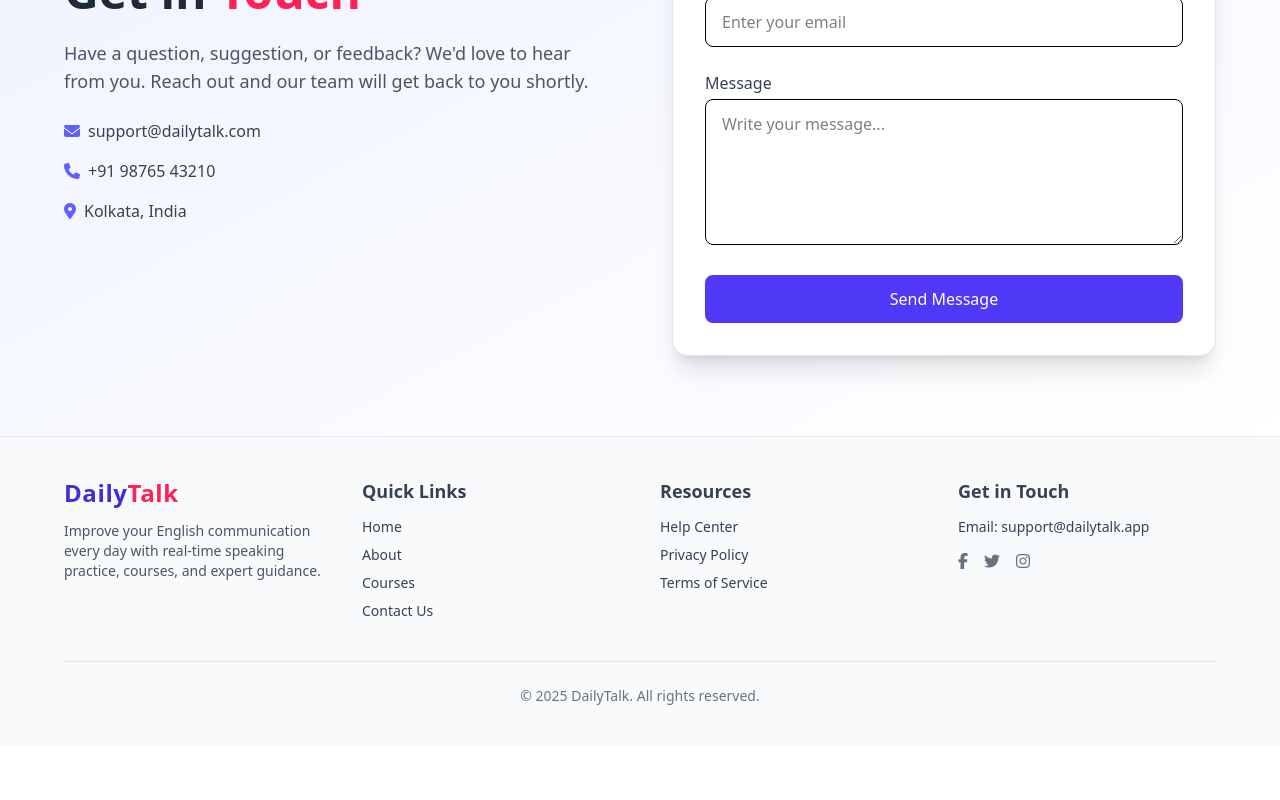
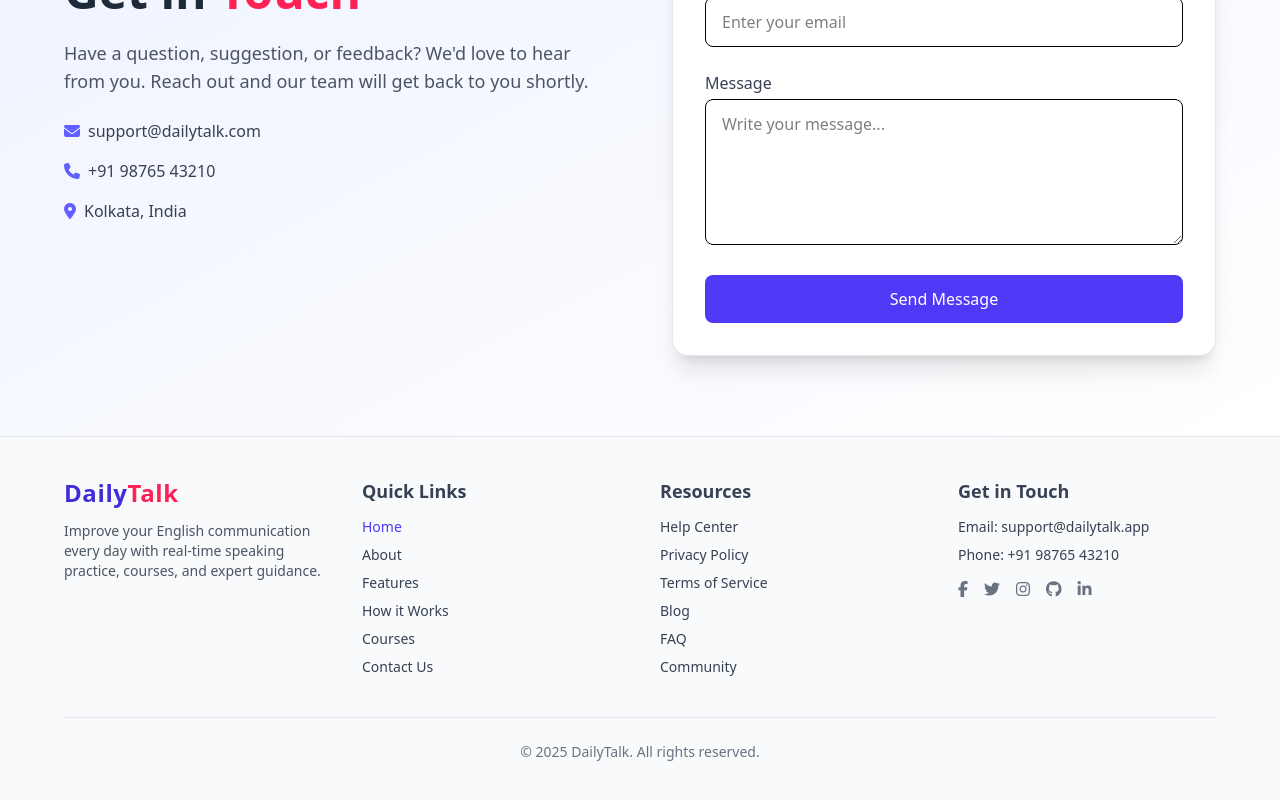
Before and after one commit to Suchismita04/English-Speaking-App, a React (Vite) app in the folder client/: page / in a window 1280 px wide. Shown: the part 4791-5591 px from the top of the page. Before the commit the page ends 5537 px from the top, so only its background shows below. Built offline with nearby package versions, Linux system fonts and the light colour scheme.

Commit message:
implement smooth scrolling and update footer links for better navigation

```diff
--- a/client/src/components/common/Footer.tsx
+++ b/client/src/components/common/Footer.tsx
@@ -1,18 +1,88 @@
-import { Link } from 'react-router-dom';
+import { Link } from "react-router-dom";
+import { useEffect, useState } from "react";
 
 const Footer = () => {
+  const [activeSection, setActiveSection] = useState("/");
+
+  // Smooth scroll function (same as Navbar)
+  const handleSmoothScroll = (
+    e: React.MouseEvent<HTMLAnchorElement>,
+    targetId: string
+  ) => {
+    e.preventDefault();
+
+    if (targetId === "/") {
+      window.scrollTo({ top: 0, behavior: "smooth" });
+      setActiveSection("/");
+      return;
+    }
+
+    const element = document.querySelector(targetId);
+    if (element) {
+      const navbarHeight = 80;
+      const elementPosition = element.getBoundingClientRect().top;
+      const offsetPosition = elementPosition + window.pageYOffset - navbarHeight;
+
+      window.scrollTo({
+        top: offsetPosition,
+        behavior: "smooth",
+      });
+    }
+  };
+
+  // Detect active section on scroll (same as Navbar)
+  useEffect(() => {
+    const handleScroll = () => {
+      const sections = ["about", "features", "how-it-works", "courses", "contact"];
+      const scrollPosition = window.scrollY + 100;
+
+      if (window.scrollY < 100) {
+        setActiveSection("/");
+        return;
+      }
+
+      for (const sectionId of sections) {
+        const element = document.getElementById(sectionId);
+        if (element) {
+          const { offsetTop, offsetHeight } = element;
+          if (
+            scrollPosition >= offsetTop &&
+            scrollPosition < offsetTop + offsetHeight
+          ) {
+            setActiveSection(`#${sectionId}`);
+            return;
+          }
+        }
+      }
+    };
+
+    window.addEventListener("scroll", handleScroll);
+    handleScroll();
+
+    return () => window.removeEventListener("scroll", handleScroll);
+  }, []);
+
+  const linkClass = (section: string) =>
+    `hover:text-indigo-600 transition ${
+      activeSection === section ? "text-indigo-600 font-medium" : ""
+    }`;
+
   return (
     <footer className="bg-gray-50 text-gray-700 border-t border-gray-200">
       <div className="max-w-[1440px] mx-auto px-6 sm:px-10 lg:px-16 py-10">
         <div className="grid grid-cols-1 sm:grid-cols-2 md:grid-cols-4 gap-10">
-
           {/* Logo & Description */}
           <div>
-            <Link to="/" className="text-2xl font-extrabold text-indigo-700 tracking-wide">
+            <Link
+              to="/"
+              onClick={(e) => handleSmoothScroll(e, "/")}
+              className="text-2xl font-extrabold text-indigo-700 tracking-wide"
+            >
               Daily<span className="text-rose-500">Talk</span>
             </Link>
             <p className="mt-3 text-sm text-gray-600">
-              Improve your English communication every day with real-time speaking practice, courses, and expert guidance.
+              Improve your English communication every day with real-time
+              speaking practice, courses, and expert guidance.
             </p>
           </div>
 
@@ -20,10 +90,60 @@ const Footer = () => {
           <div>
             <h3 className="text-lg font-semibold mb-3">Quick Links</h3>
             <ul className="space-y-2 text-sm">
-              <li><Link to="/" className="hover:text-indigo-600 transition">Home</Link></li>
-              <li><Link to="/about" className="hover:text-indigo-600 transition">About</Link></li>
-              <li><Link to="/courses" className="hover:text-indigo-600 transition">Courses</Link></li>
-              <li><Link to="/contact" className="hover:text-indigo-600 transition">Contact Us</Link></li>
+              <li>
+                <a
+                  href="/"
+                  onClick={(e) => handleSmoothScroll(e, "/")}
+                  className={linkClass("/")}
+                >
+                  Home
+                </a>
+              </li>
+              <li>
+                <a
+                  href="#about"
+                  onClick={(e) => handleSmoothScroll(e, "#about")}
+                  className={linkClass("#about")}
+                >
+                  About
+                </a>
+              </li>
+              <li>
+                <a
+                  href="#features"
+                  onClick={(e) => handleSmoothScroll(e, "#features")}
+                  className={linkClass("#features")}
+                >
+                  Features
+                </a>
+              </li>
+              <li>
+                <a
+                  href="#how-it-works"
+                  onClick={(e) => handleSmoothScroll(e, "#how-it-works")}
+                  className={linkClass("#how-it-works")}
+                >
+                  How it Works
+                </a>
+              </li>
+              <li>
+                <a
+                  href="#courses"
+                  onClick={(e) => handleSmoothScroll(e, "#courses")}
+                  className={linkClass("#courses")}
+                >
+                  Courses
+                </a>
+              </li>
+              <li>
+                <a
+                  href="#contact"
+                  onClick={(e) => handleSmoothScroll(e, "#contact")}
+                  className={linkClass("#contact")}
+                >
+                  Contact Us
+                </a>
+              </li>
             </ul>
           </div>
 
@@ -31,9 +151,60 @@ const Footer = () => {
           <div>
             <h3 className="text-lg font-semibold mb-3">Resources</h3>
             <ul className="space-y-2 text-sm">
-              <li><a href="#" className="hover:text-indigo-600 transition">Help Center</a></li>
-              <li><a href="#" className="hover:text-indigo-600 transition">Privacy Policy</a></li>
-              <li><a href="#" className="hover:text-indigo-600 transition">Terms of Service</a></li>
+              <li>
+                <a
+                  href="#help"
+                  onClick={(e) => handleSmoothScroll(e, "#help")}
+                  className={linkClass("#help")}
+                >
+                  Help Center
+                </a>
+              </li>
+              <li>
+                <a
+                  href="#privacy"
+                  onClick={(e) => handleSmoothScroll(e, "#privacy")}
+                  className={linkClass("#privacy")}
+                >
+                  Privacy Policy
+                </a>
+              </li>
+              <li>
+                <a
+                  href="#terms"
+                  onClick={(e) => handleSmoothScroll(e, "#terms")}
+                  className={linkClass("#terms")}
+                >
+                  Terms of Service
+                </a>
+              </li>
+              <li>
+                <a
+                  href="#blog"
+                  onClick={(e) => handleSmoothScroll(e, "#blog")}
+                  className={linkClass("#blog")}
+                >
+                  Blog
+                </a>
+              </li>
+              <li>
+                <a
+                  href="#faq"
+                  onClick={(e) => handleSmoothScroll(e, "#faq")}
+                  className={linkClass("#faq")}
+                >
+                  FAQ
+                </a>
+              </li>
+              <li>
+                <a
+                  href="#community"
+                  onClick={(e) => handleSmoothScroll(e, "#community")}
+                  className={linkClass("#community")}
+                >
+                  Community
+                </a>
+              </li>
             </ul>
           </div>
 
@@ -41,16 +212,46 @@ const Footer = () => {
           <div>
             <h3 className="text-lg font-semibold mb-3">Get in Touch</h3>
             <p className="text-sm mb-2">Email: support@dailytalk.app</p>
+            <p className="text-sm mb-2">Phone: +91 98765 43210</p>
             <div className="flex space-x-4 mt-3">
-              {/* Placeholder icons or social links */}
-              <a href="#" className="text-gray-500 hover:text-indigo-600 transition">
+              <a
+                href="#"
+                className="text-gray-500 hover:text-indigo-600 transition"
+                aria-label="Facebook"
+              >
                 <i className="fab fa-facebook-f" />
               </a>
-              <a href="#" className="text-gray-500 hover:text-indigo-600 transition">
+              <a
+                href="#"
+                className="text-gray-500 hover:text-indigo-600 transition"
+                aria-label="Twitter"
+              >
                 <i className="fab fa-twitter" />
               </a>
-              <a href="#" className="text-gray-500 hover:text-indigo-600 transition">
+              <a
+                href="#"
+                className="text-gray-500 hover:text-indigo-600 transition"
+                aria-label="Instagram"
+              >
                 <i className="fab fa-instagram" />
+              </a>
+              <a
+                href="https://github.com/"
+                target="_blank"
+                rel="noopener noreferrer"
+                className="text-gray-500 hover:text-indigo-600 transition"
+                aria-label="GitHub"
+              >
+                <i className="fab fa-github" />
+              </a>
+              <a
+                href="https://linkedin.com/"
+                target="_blank"
+                rel="noopener noreferrer"
+                className="text-gray-500 hover:text-indigo-600 transition"
+                aria-label="LinkedIn"
+              >
+                <i className="fab fa-linkedin-in" />
               </a>
             </div>
           </div>
```
